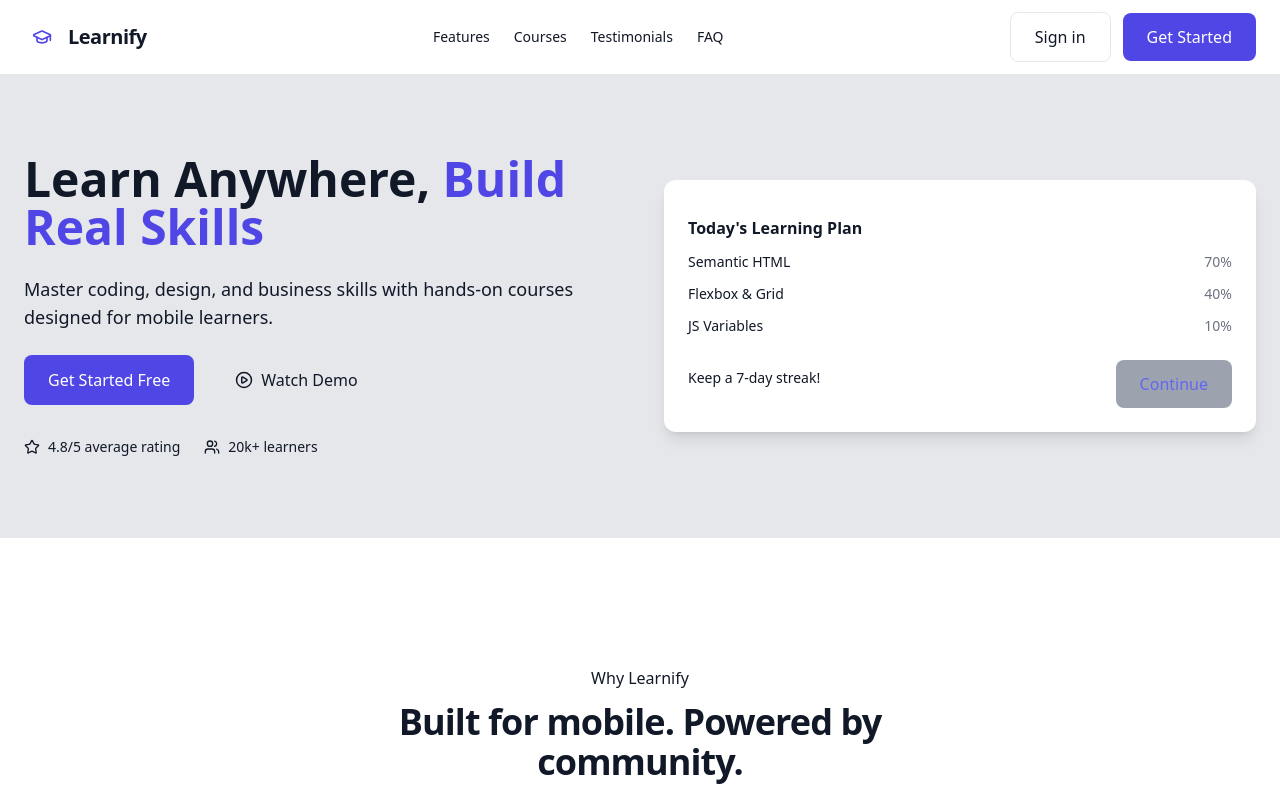
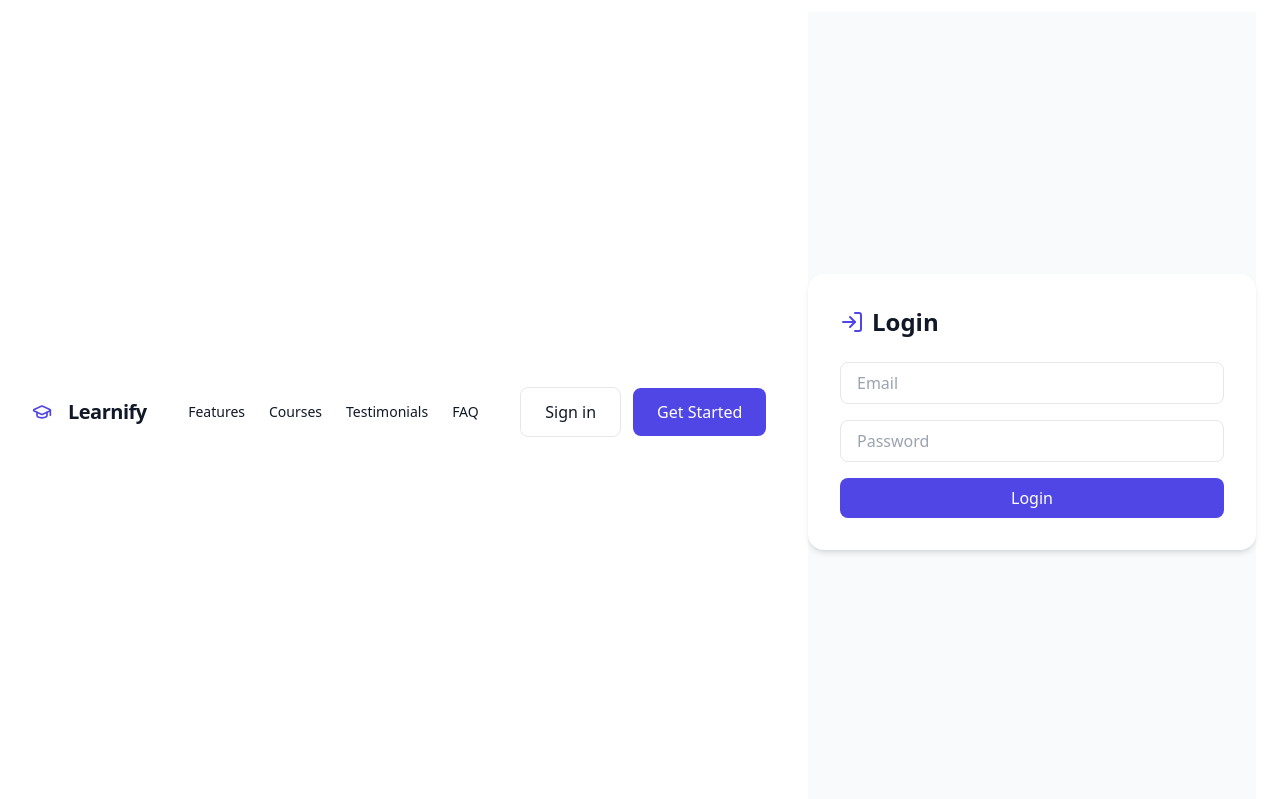
Before and after one commit to AOS2019/Leanify, a React (Create React App) app: page / in a window 1280 px wide. Shown: the top 799 px of the page. Built offline with nearby package versions, Linux system fonts and the light colour scheme.

Commit message:
Updated Navbar to route Login and Registration page

```diff
--- a/src/components/Navbar.js
+++ b/src/components/Navbar.js
@@ -1,3 +1,6 @@
+import { BrowserRouter as Router, Routes, Route, Link } from "react-router-dom";
+import Login from "./Login";
+import Register from "./Register";
 import React, { useState } from "react";
 import { Menu, X, GraduationCap } from "lucide-react";
 
@@ -20,10 +23,16 @@ export default function Navbar() {
           <a href="#faq" className="text-sm text-muted-foreground hover:text-foreground">FAQ</a>
         </div>
 
-        <div className="hidden items-center gap-3 md:flex">
-          <button className="border px-6 py-3 rounded-lg">Sign in</button>
-          <button className="bg-indigo-600 text-white px-6 py-3 rounded-lg">Get Started</button>
-        </div>
+        <Router>
+          <div className="hidden items-center gap-3 md:flex">
+            <Link to="/"><button className="border px-6 py-3 rounded-lg">Sign in</button></Link>
+            <Link to="/register"><button className="bg-indigo-600 text-white px-6 py-3 rounded-lg">Get Started</button></Link>
+          </div>
+          <Routes>
+            <Route path="/" element={<Login />} />
+            <Route path="/register" element={<Register />} />
+          </Routes>
+        </Router>
 
         {/* Mobile menu */}
         <button className="md:hidden" onClick={() => setOpen(!open)}>
@@ -37,9 +46,19 @@ export default function Navbar() {
           <a href="#testimonials" className="block">Testimonials</a>
           <a href="#faqs" className="block">FAQs</a>
           <div className="mt-4 flex gap-2">
-            <button className="border px-6 py-3 rounded-lg w-full">Sign in</button>
-            <button className="bg-indigo-600 text-white px-6 py-3 rounded-lg w-full">Get Started</button>
-          </div>
+              <a href={<Login />} ><button className="border px-6 py-3 rounded-lg w-full">Sign in</button></a>
+              <a href="./Register" ><button className="bg-indigo-600 text-white px-6 py-3 rounded-lg w-full">Get Started</button></a>
+            </div>
+          // <Router>
+          //   <div className="mt-4 flex gap-2">
+          //     <Link to="/login"><button className="border px-6 py-3 rounded-lg w-full">Sign in</button></Link>
+          //     <Link to="/register"><button className="bg-indigo-600 text-white px-6 py-3 rounded-lg w-full">Get Started</button></Link>
+          //   </div>
+          //   <Routes>
+          //     <Route path="/login" element={<Login />} />
+          //     <Route path="/register" element={<Register />} />
+          //   </Routes>
+          // </Router>
         </div>
       )}
     </nav>
```
